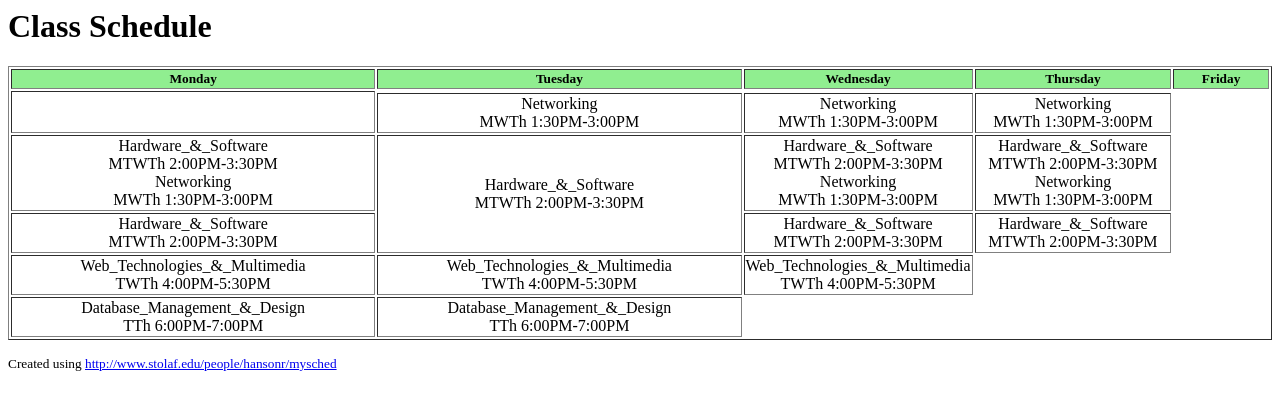
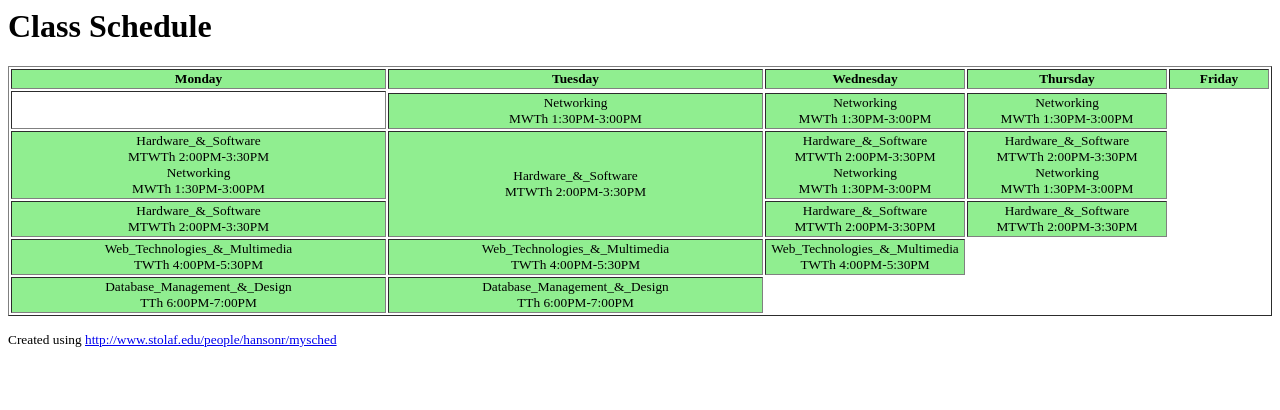
Before and after one commit to gabrielgrc78/Site-Dynamite, a PHP site: page /html/index.html in a window 1280 px wide. Shown: the top 410 px of the page. Run offline with PHP 8.4, Linux system fonts and the light colour scheme.

Commit message:
boom2
Signed-off-by: Marcus Salas <marcussalas2@gmail.com>

```diff
--- a/Proj-Dynamite/css/index.css
+++ b/Proj-Dynamite/css/index.css
@@ -1,5 +1,4 @@
 th{background-color:#4CAF50;font-weight:bold;font-size:10pt}
 .open{color:red;background-color:#4CAF50;font-size:10pt}
-     .scheduled{background:lightgrey;font-size:10pt}
      .office{background:lightblue;font-size:10pt}
     .chapel{color:blue;background-color:yellow;font-size:10pt}
--- a/Proj-Dynamite/html/index.html
+++ b/Proj-Dynamite/html/index.html
@@ -2,7 +2,7 @@
     <title>Class Schedule</title>
     <style>
      th{background-color:#90EE90;font-weight:bold;font-size:10pt}
-
+     .scheduled{background:#90EE90;font-size:10pt}
     </style>
     </head>
     <body>
```
